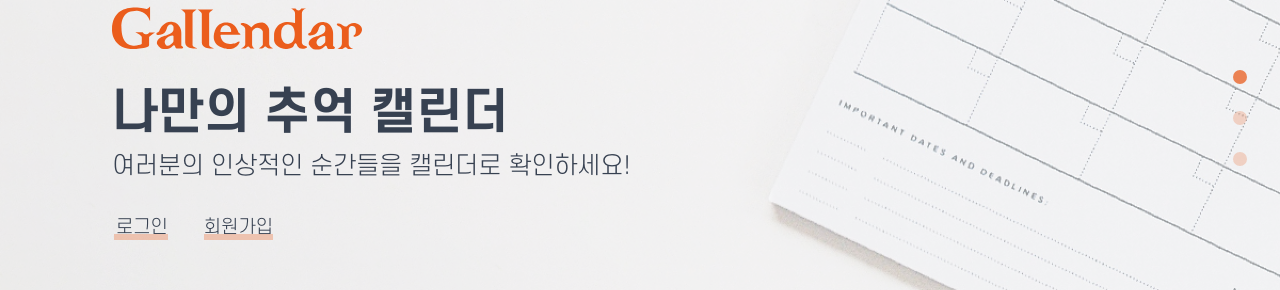
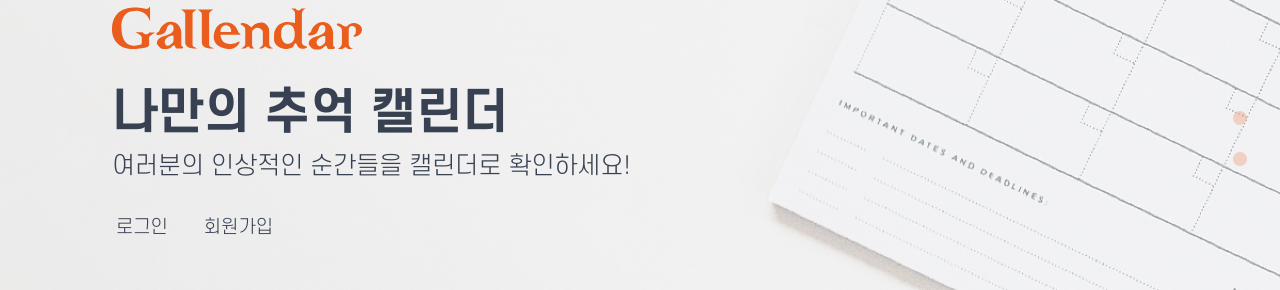
Before and after one commit to codestates-seb/seb40_main_005, a Next.js app in the folder client/: page / in a window 1280 px wide. Shown: the part 290-580 px from the top of the page. Built offline with nearby package versions, Linux system fonts and the light colour scheme.

Commit message:
🐛 Fixed/색상코드 (orange) 중복에 따른 키값 변경

```diff
--- a/client/tailwind.config.js
+++ b/client/tailwind.config.js
@@ -24,12 +24,12 @@ module.exports = {
       colors: {
         "topbtn": "rgb(5,5,5, 0.37)",
         "lightOrange": "rgb(235 ,130 ,83 ,0.3)",
-        "orange": "#EB8253",
+        "mainOrange": "#EB8253",
         "btnOrange": "#FF9264",
         "textBlack" : "rgb(0,0,0, 0.5)",
         'underbar': "rgb(255, 174, 140)",
         "bgGray": "#F8F9FD",
-        bgWhite: "#FEFEFE",
+        "bgWhite": "#FEFEFE",
 
       },
 
```
